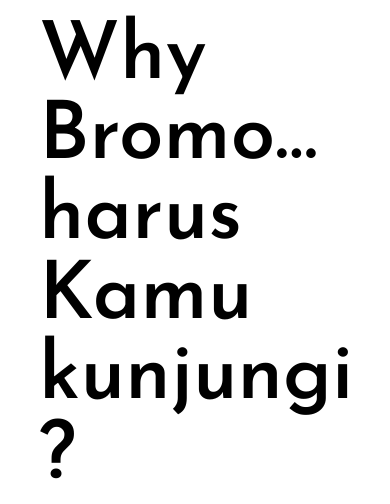
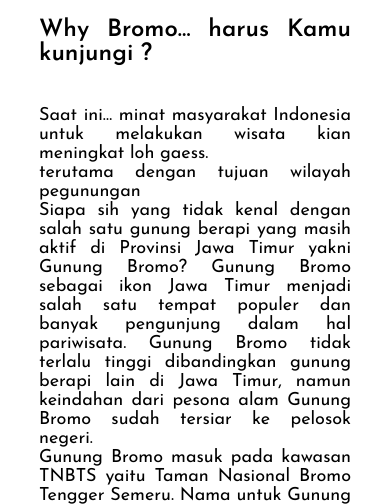
Before and after one commit to sahril-junior/percobaan, a plain HTML site: page index.html in a window 390 px wide. Shown: the part 402-906 px from the top of the page. Drawn offline with Linux system fonts and the light colour scheme.

Commit message:
Update stylesheet.css

```diff
--- a/stylesheet.css
+++ b/stylesheet.css
@@ -360,6 +360,12 @@ footer {
   .info h1 {
     font-size: 32px;
   }
+  .content h1 {
+   font-size: 32px;
+   }
+  .content p {
+   font-size: 24px;
+  }
 }
 
 /*smartphone*/
@@ -382,3 +388,10 @@ footer {
     line-height: 20px;
     text-align: left;
   }
+  .content h1 {
+    font-size: 24px;
+  }
+ .content p {
+   font-size: 18px;
+	}
+}
```
